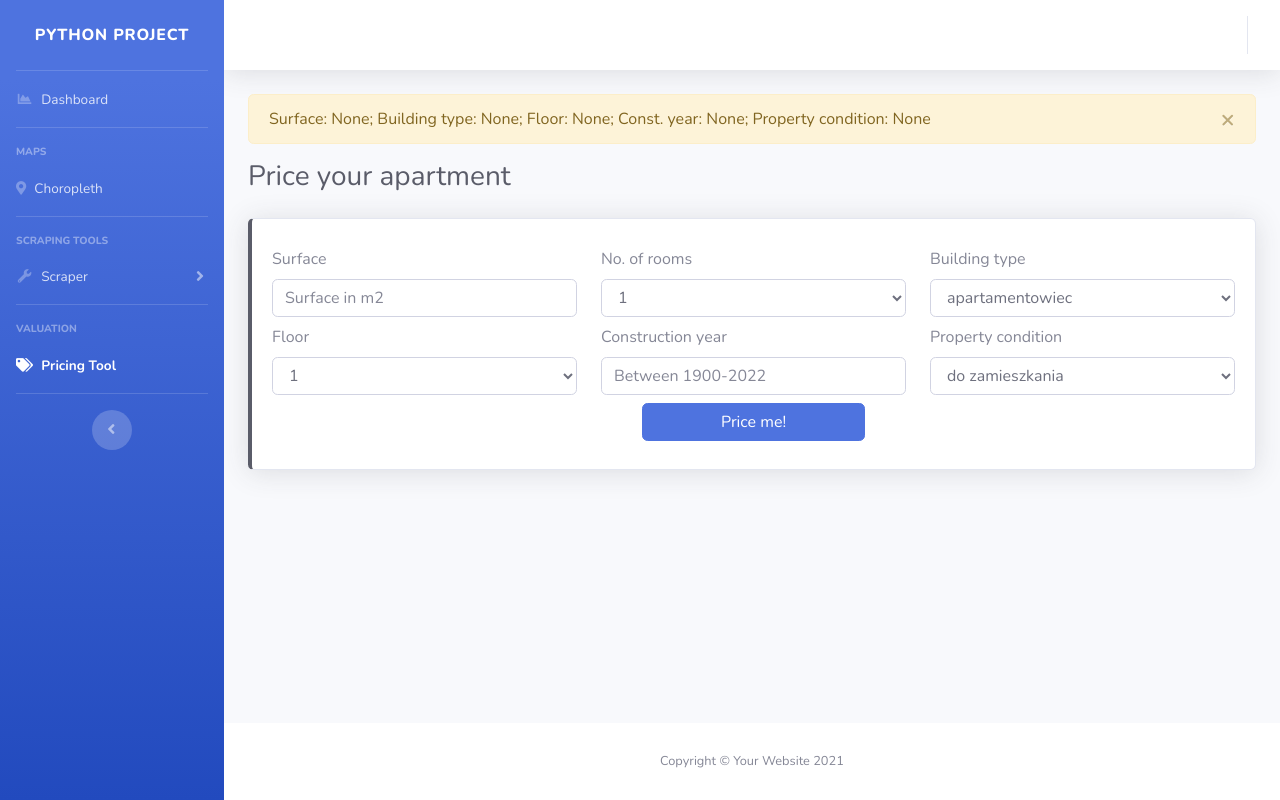
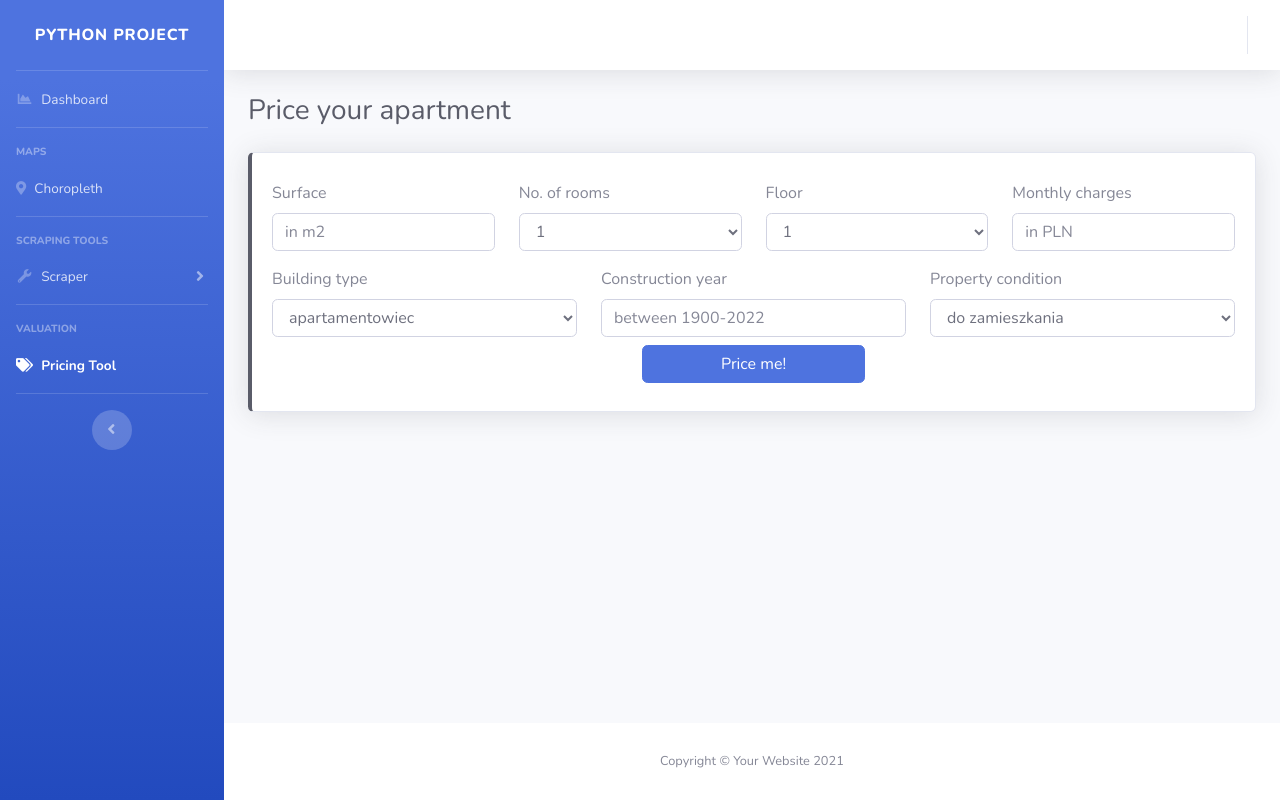
Before and after one commit to tjstarak/DSBA-python-app, a Flask app: page /pricing_tool/ in a window 1280 px wide. Run offline with Flask 2, Linux system fonts and the light colour scheme; some libraries are stand-ins or nearby versions.

Commit message:
form refactor + separate valuation module

```diff
--- a/app.py
+++ b/app.py
@@ -5,50 +5,17 @@ import requests
 import time
 import random
 import pandas as pd
-import numpy as np
 from datetime import date
 import json
 import plotly.express as px
+import os
 
-import numpy as np
-import os
+import apt_valuation as apt
+from apt_valuation import get_clean_values
 
 app = Flask(__name__)
 app.secret_key = 'secret key'
 
-def get_clean_values(offers):
-
-    clean_values = pd.DataFrame(np.nan,index=range(0,offers.shape[0]),columns=["Currency", "Price", "Surface", "Floor", "Construction year", "Monthly charges", "Adress"])
-
-    # Extract Currency
-    is_pln = offers["Price"].str.match(pat=".*zł",case=False,na=False)
-    is_eur = offers["Price"].str.match(pat=".*eur",case=False,na=False)
-    is_neither = ~(is_pln) & ~(is_eur)
-
-    clean_values.loc[is_pln, "Currency"] = "PLN"
-    clean_values.loc[is_eur, "Currency"] = "EUR"
-    clean_values.loc[is_neither, "Currency"] = np.nan
-
-    # Extract price, ignore decimal
-    clean_values["Price"] = pd.to_numeric(offers["Price"].astype(str).str.replace(" ","").str.extract(pat="(\d+)",expand=False))
-
-    # Extract surface, including decimal
-    clean_values["Surface"] = pd.to_numeric(offers["Surface"].astype(str).str.replace(" ","").str.replace(",",".").str.extract(pat="(\d+\.?\d*)",expand=False))
-
-    # Extract floor, floors >10 groupped together with 10
-    clean_values["Floor"] = pd.to_numeric(offers["Floor"].astype(str).str.replace("parter","0",case=False).str.replace("suterena","-1",case=False).str.extract(pat="(-?\d+)",expand=False))
-
-    # Extract construction year, assume construction year before 1900 is invalid
-    clean_values["Construction year"] = pd.to_numeric(offers["Construction year"].astype(str).str.extract(pat="(\d+)",expand=False))
-    clean_values[clean_values["Construction year"]<1900] =np.nan
-
-    # Extract monthly charges, assume all values are in PLN, ignore decimal
-    clean_values["Monthly charges"] = pd.to_numeric(offers["Monthly charges"].astype(str).str.replace(" ","").str.extract(pat="(\d+)",expand=False))
-
-    # Extract district
-    clean_values["District"] = offers["Adress"].astype(str).str.replace(" ","").str.extract(pat="\,(.*?)\,",expand=False)
-
-    return clean_values
 
 @app.route("/")
 
@@ -132,23 +99,18 @@ def map():
 
 @app.route("/pricing_tool/", methods=['GET','POST'])
 def pricing_tool():
-    surface = None
-    building_type = None
-    floor = None
-    construction_year = None
-    property_condition = None
-    app.secret_key = 'secret key'
+    params = ['surface', 'building_type', 'floor', 'construction_year', 'property_condition', 'rooms']
+    apt_params = { key : None for key in params}
+
     if request.method == 'POST':
-        surface = request.form['surface']
-        building_type = request.form['building_type']
-        floor = request.form['floor']
-        construction_year = request.form['construction_year']
-        property_condition = request.form['property_condition']
-
-    try:
-        flash("Surface: " + str(surface) + "; Building type: " + str(building_type) + "; Floor: " + str(floor) + "; Const. year: " + str(construction_year) + "; Property condition: " + str(property_condition))
-    except NameError:
-        flash("Not defined yet")
+        apt_params = { key : request.form[key] for key in params}
+        print(apt_params)
+        try:
+            valuation_model = apt.load_model('path/to/model')
+        except BaseException:
+            valuation_model = apt.load_model('path/to/backup/model')
+        valuation = apt.value_apartment(apt_params, valuation_model)
+        flash(f"Valuation is : {valuation}")
 
     return render_template("pricing_tool.html")
 
--- a/templates/pricing_tool.html
+++ b/templates/pricing_tool.html
@@ -45,20 +45,37 @@
                                     <!-- Selection form -->
                                     <form method="post">
                                         <div class="row">
-                                            <div class="col mb-2">
+                                            <div class="col mb-3">
                                                 <label>Surface</label>
-                                                <input type="number" class="form-control" placeholder="Surface in m2" min="0" name="surface" value="{{request.form.surface}}">
+                                                <input type="number" class="form-control" placeholder="in m2" min="0" name="surface" value="{{request.form.surface}}">
                                             </div>
-                                            <div class="col mb-2">
+                                            <div class="col mb-3">
                                                 <label>No. of rooms</label>
-                                                <select class="form-control" id="rooms">
+                                                <select class="form-control" name="rooms" value="{{request.form.rooms}}">
                                                     {% for i in range(1,6) %}
                                                     <option>{{ i }}</option>
                                                     {% endfor %}
-                                                    <option>>5</option>
+                                                    <option>6+</option>
                                                     <option>n/a</option>
                                                 </select>
                                             </div>
+                                            <div class="col mb-3">
+                                                <label>Floor</label>
+                                                <select class="form-control" name="floor" value="{{request.form.floor}}">
+                                                    <option>1</option>
+                                                    <option>2</option>
+                                                    <option>3</option>
+                                                    <option>4</option>
+                                                    <option>5</option>
+                                                    <option>6+</option>
+                                                </select>
+                                            </div>
+                                            <div class="col mb-3">
+                                                <label>Monthly charges</label>
+                                                <input type="number" class="form-control" placeholder="in PLN" min="0" name="monthly_charges" value="{{request.form.monthly_charges}}">
+                                            </div>
+                                        </div>
+                                        <div class="row">
                                             <div class="col mb-2">
                                                 <label>Building type</label>
                                                 <select class="form-control" name="building_type" value="{{request.form.building_type}}">
@@ -69,22 +86,9 @@
                                                     <option>n/a</option>
                                                 </select>
                                             </div>
-                                        </div>
-                                        <div class="row">
-                                            <div class="col mb-2">
-                                                <label>Floor</label>
-                                                <select class="form-control" name="floor" value="{{request.form.floor}}">
-                                                    <option>1</option>
-                                                    <option>2</option>
-                                                    <option>3</option>
-                                                    <option>4</option>
-                                                    <option>5</option>
-                                                    <option>>5</option>
-                                                </select>
-                                            </div>
                                             <div class="col mb-2">
                                                 <label>Construction year</label>
-                                                <input type="number" class="form-control" placeholder="Between 1900-2022" min="1900" max="2022" name="construction_year" value="{{request.form.construction_year}}">
+                                                <input type="number" class="form-control" placeholder="between 1900-2022" min="1900" max="2022" name="construction_year" value="{{request.form.construction_year}}">
                                             </div>
                                             <div class="col mb-2">
                                                 <label>Property condition</label>
```
Also changed, not shown: apt_valuation.py (added, +98 -0 lines), 1 other file.
